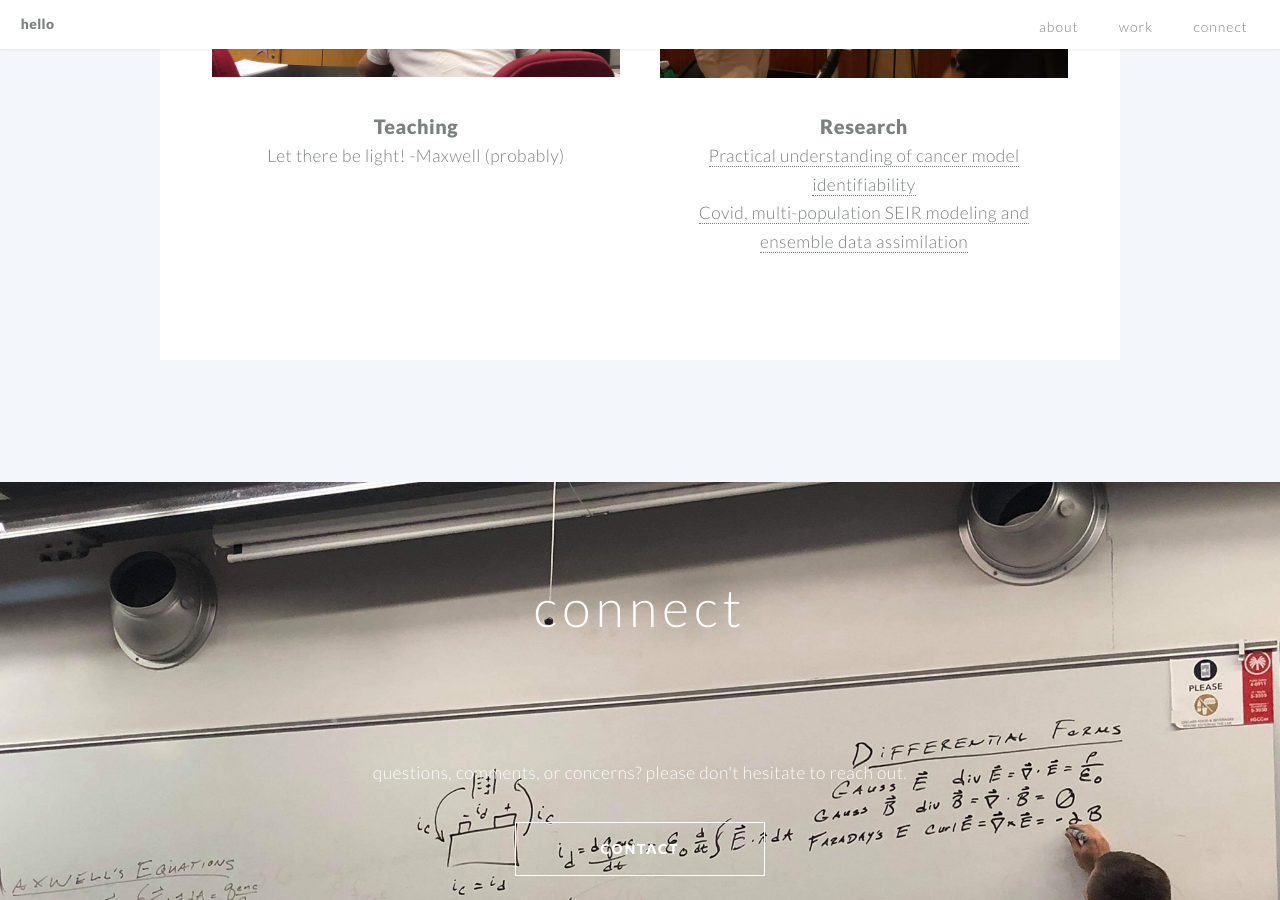
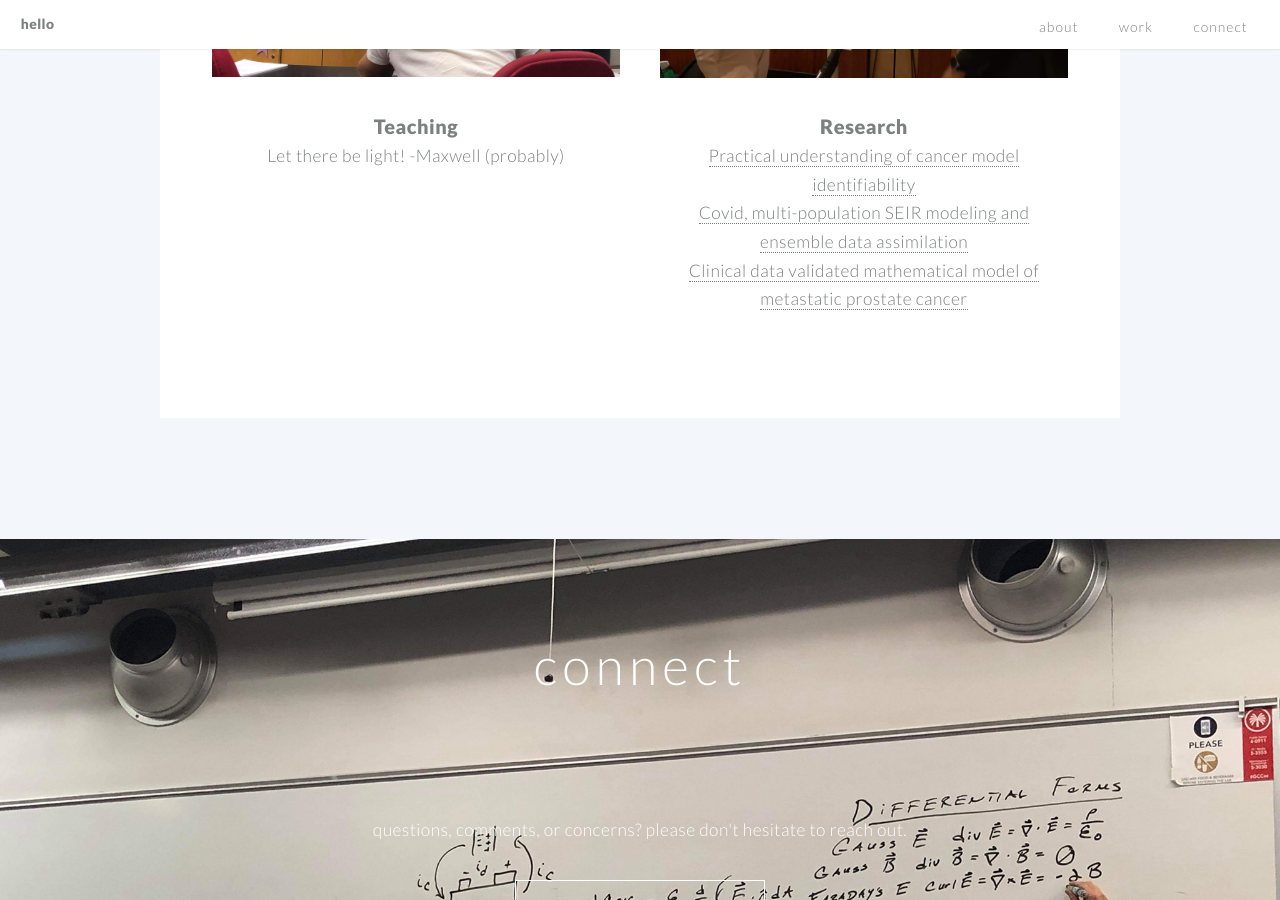
Before and after one commit to jben33/jben33.github.io, a Jekyll site: the page built from index.md, in a window 1280 px wide and 900 px high, scrolled down 3162 px. Built offline with Jekyll 4.4.1, drawn with Linux system fonts in a browser that asks for light colours.

Commit message:
Update example3.html

```diff
--- a/_includes/example3.html
+++ b/_includes/example3.html
@@ -5,4 +5,5 @@
  <ul>
   <li><a href="https://www.researchgate.net/publication/368225002_Practical_Understanding_of_Cancer_Model_Identifiability_in_Clinical_Applications#fullTextFileContent">Practical understanding of cancer model identifiability</a></li>
   <li><a href = "https://www.researchgate.net/publication/354759233_A_study_of_disproportionately_affected_populations_by_raceethnicity_during_the_SARS-CoV-2_pandemic_using_multi-population_SEIR_modeling_and_ensemble_data_assimilation">Covid, multi-population SEIR modeling and ensemble data assimilation</a></li>
+  <li><a href = "https://www.researchgate.net/publication/349543011_Clinical_Data_Validated_Mathematical_Model_for_Intermittent_Abiraterone_Response_in_Castration-Resistant_Prostate_Cancer_Patients">Clinical data validated mathematical model of metastatic prostate cancer</a></li>
 </ul>
```
